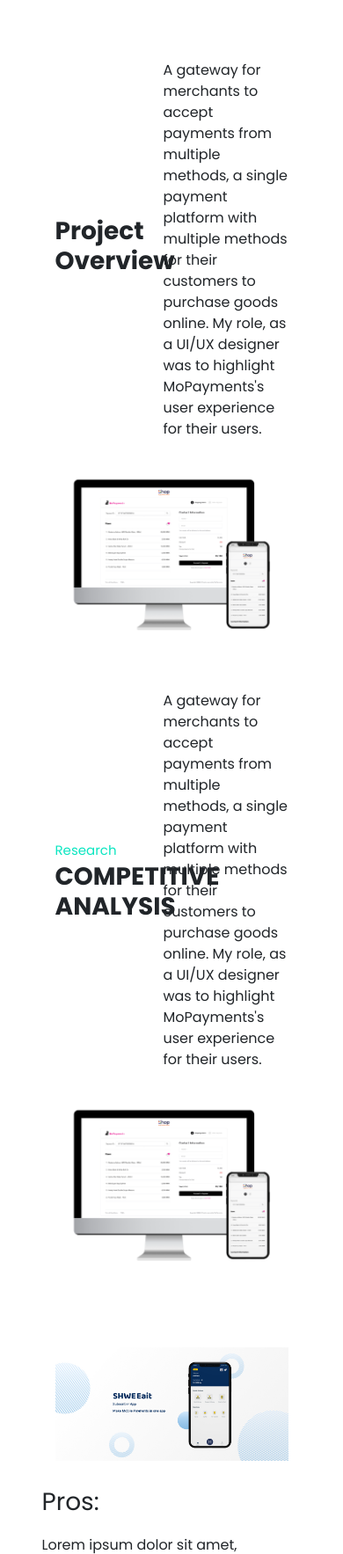
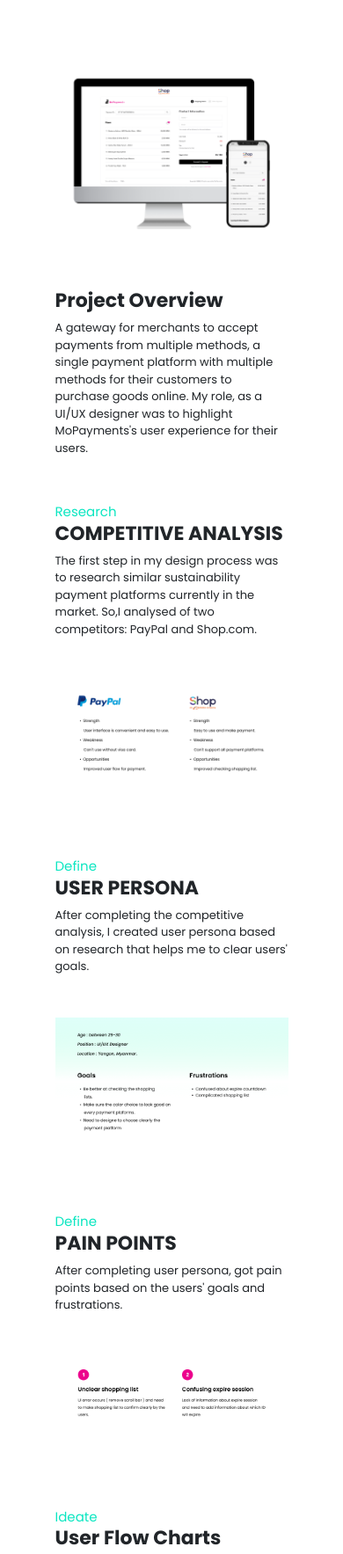
Before and after one commit to lawonsann/sannlawon_portfolio, a plain HTML site: page mopays_portal.html in a window 390 px wide. Shown: the part 228-1995 px from the top of the page at 88% size. Drawn offline with nearby package versions, Linux system fonts and the light colour scheme.

Commit message:
one_case_study_added

```diff
--- a/mopays_portal.html
+++ b/mopays_portal.html
@@ -42,10 +42,10 @@
         <div class="container project_section">
             <h1 class="work-title text-center" style="margin-bottom: 50px;">MoPayments Portal</h1>
             <div class="row">
-                <div class="col-10">
-                    <div class="d-flex align-items-center justify-content-between my-4">
-                        <h3 class="col-4" style="font-weight: bold;">Project Overview</h3>
-                        <p class="col-7" style="margin:0px;">A gateway for merchants to accept payments from multiple methods, a single payment platform with multiple methods for their customers to purchase goods online. My role, as a UI/UX designer was to highlight MoPayments's user experience for their users.
+                <div class="col-10 img_md_reverse">
+                    <div class="d-flex align-items-center justify-content-between my-4 text_md_align">
+                        <h3 class="title_size col-lg-4 col-12" style="font-weight: bold;">Project Overview</h3>
+                        <p class="body_size col-lg-7 col-12" style="margin:0px;">A gateway for merchants to accept payments from multiple methods, a single payment platform with multiple methods for their customers to purchase goods online. My role, as a UI/UX designer was to highlight MoPayments's user experience for their users.
                         </p>
                     </div>
                     <div class="work_img">
@@ -55,25 +55,75 @@
             </div>
             <div class="row">
                 <div class="col-10">
-                    <div class="d-flex align-items-center justify-content-between my-4">
-                        <h3 class="col-4" style="font-weight: bold;"><small>Research</small><br>COMPETITIVE ANALYSIS</h3>
-                        <p class="col-7" style="margin:0px;">A gateway for merchants to accept payments from multiple methods, a single payment platform with multiple methods for their customers to purchase goods online. My role, as a UI/UX designer was to highlight MoPayments's user experience for their users.
-                        </p>
+                    <div class="d-flex align-items-center justify-content-between my-4 text_md_align">
+                        <h3 class="title_size col-lg-4 col-12" style="font-weight: bold;"><small>Research</small><br>COMPETITIVE ANALYSIS</h3>
+                        <p class="body_size col-lg-7 col-12" style="margin:0px;">The first step in my design process was to research similar sustainability payment platforms currently in the market. So,I analysed of two competitors: PayPal and Shop.com.</p>
                     </div>
-                    <div class="work_img">
-                        <img src="img/MoPayments_MockUp 1.png" class="col-12" alt="">
+                    <div class="work_img my-5">
+                        <img src="img/research.png" class="col-12">
                     </div>
                 </div>
             </div>
-            <div class="row my-4">
+            <div class="row">
                 <div class="col-10">
-                    <div class="work_img">
-                        <img src="img/Feature Graphic.jpg" class="col-12" alt="">
+                    <div class="d-flex align-items-center justify-content-between my-4 text_md_align">
+                        <h3 class="title_size col-lg-4 col-12" style="font-weight: bold;"><small>Define</small><br>USER PERSONA</h3>
+                        <p class="body_size col-lg-7 col-12" style="margin:0px;">After completing the competitive analysis, I created user persona based on research that helps me to clear users' goals.</p>
                     </div>
-                    <h3>Pros:</h3>
-                    <p style="margin: 20px 0px;">Lorem ipsum dolor sit amet, consectetur adipisicing elit. Ratione sequi eligendi accusantium obcaecati, voluptatem iusto provident ea optio laudantium asperiores totam maiores magnam architecto qui quibusdam animi. Sit, expedita reprehenderit!</p>
-                    <h3>Cons:</h3>
-                    <p style="margin: 20px 0px;">Lorem ipsum dolor sit amet, consectetur adipisicing elit. Ratione sequi eligendi accusantium obcaecati, voluptatem iusto provident ea optio laudantium asperiores totam maiores magnam architecto qui quibusdam animi. Sit, expedita reprehenderit!</p>
+                    <div class="work_img my-5">
+                        <img src="img/persona.png" class="col-12">
+                    </div>
+                </div>
+            </div>
+            <div class="row">
+                <div class="col-10">
+                    <div class="d-flex align-items-center justify-content-between my-4 text_md_align">
+                        <h3 class="title_size col-lg-4 col-12" style="font-weight: bold;"><small>Define</small><br>PAIN POINTS</h3>
+                        <p class="body_size col-lg-7 col-12" style="margin:0px;">After completing user persona, got pain points based on the users' goals and frustrations.</p>
+                    </div>
+                    <div class="work_img my-5">
+                        <img src="img/painpoints.png" class="col-12">
+                    </div>
+                </div>
+            </div>
+            <div class="row">
+                <div class="col-10">
+                    <div class="d-flex align-items-center justify-content-between my-4 text_md_align">
+                        <h3 class="title_size col-lg-4 col-12" style="font-weight: bold;"><small>Ideate</small><br>User Flow Charts</h3>
+                        <p class="body_size col-lg-7 col-12" style="margin:0px;">Based on the learnings, designed user flow charts and wireframes</p>
+                    </div>
+                    <div class="work_img my-5">
+                        <img src="img/flowchart.png" class="col-12">
+                    </div>
+                    <div class="d-flex align-items-center justify-content-between my-4">
+                        <h3 class="title_size col-lg-4 col-12" style="font-weight: bold;"><small>Ideate</small><br>Wireframe Sketchs</h3>
+                    </div>
+                    <div class="work_img my-5 d-flex justify-content-center">
+                        <img src="img/wireframe (2).JPG" class="col-4">
+                        <img src="img/wireframe (1).JPG" class="col-4">
+                    </div>
+                </div>
+            </div>
+            <div class="row my-5">
+                <div class="col-10">
+                    <div class="d-flex align-items-center justify-content-between my-4 text_md_align">
+                        <h3 class="title_size col-lg-4 col-12" style="font-weight: bold;"><small>Prototype</small><br>FINAL DESIGN</h3>
+                        <p class="body_size col-lg-7 col-12" style="margin:0px;">After a bunch of ideations and sketchings, designed high fidelity prototype to test the idea.</p>
+                    </div>
+                    <div class="work_img my-5">
+                        <img src="img/prototype.png" class="col-12">
+                    </div>
+                </div>
+            </div>
+            <div class="row">
+                <div class="col-10">
+                    <div class="d-flex align-items-center justify-content-between">
+                        <h3 class="title_size col-lg-4 col-12" style="font-weight: bold;"><small>Test</small><br>Usability Test</h3>
+                        <!-- <p class="col-7" style="margin:0px;">After a bunch of ideations and sketchings, designed high fidelity prototype to test the idea.</p> -->
+                    </div>
+                    <div class="work_img my-5">
+                        <img src="img/test.png" class="col-12">
+                    </div>
                 </div>
             </div>
         </div>
--- a/style.css
+++ b/style.css
@@ -108,6 +108,14 @@ small{
     .project-title{
         width: 80% !important;
     }
+    .img_md_reverse{
+        display: flex !important;
+        align-items: center !important;
+        flex-direction: column-reverse !important;
+    }
+    .text_md_align{
+        flex-direction: column !important;
+    }
 }
 
 @media screen and (max-width: 768px){
@@ -130,4 +138,10 @@ small{
     .pj_demo_label{
         font-size: 15px !important;
     }
+    .title_size{
+        font-size: 22px !important;
+    }
+    .body_size{
+        font-size: 13px !important;
+    }
 }
```
Also changed, not shown: index.html (+2 -2 lines), img/flowchart.png (added), img/painpoints.png (added), img/persona.png (added), img/pro-pic.jpg (deleted), img/prototype.png (added), img/research.png (added), img/test.png (added), img/wireframe (2).JPG (added), 1 other file.
